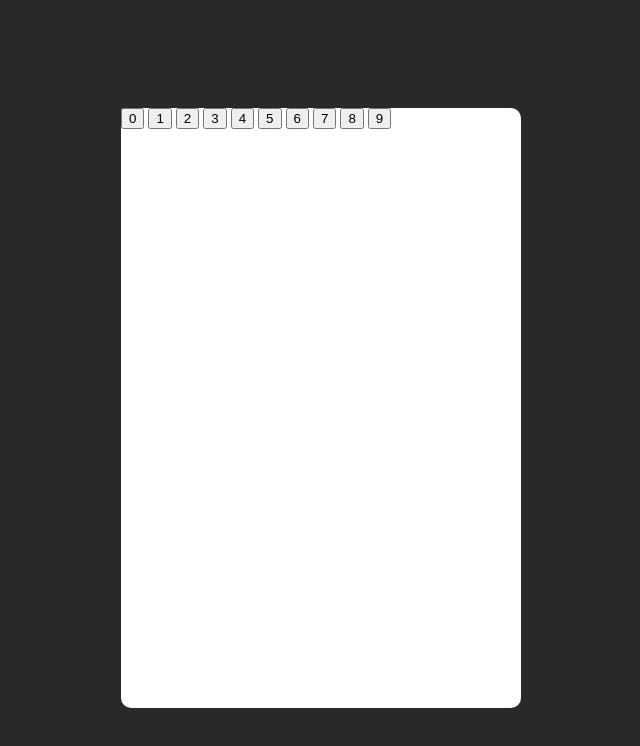
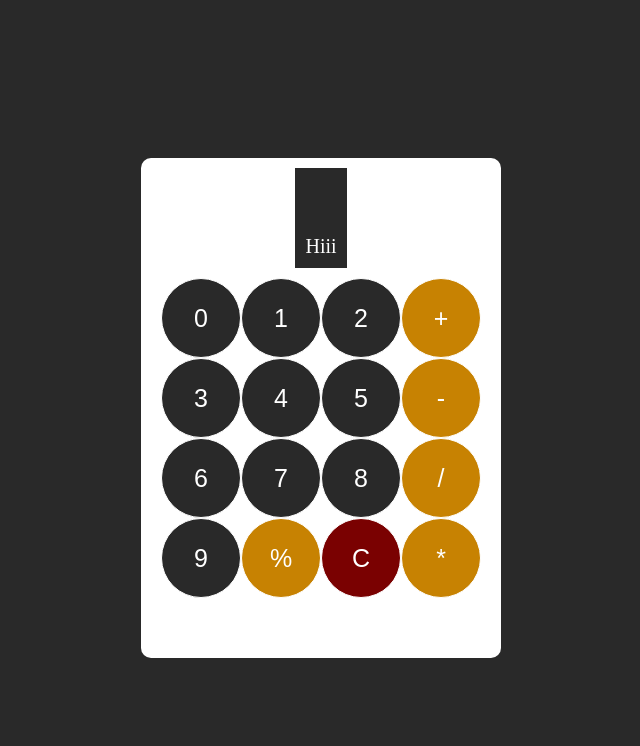
Before and after one commit to Kili196/Calculator, a plain HTML site: page index.html in a window 1280 px wide. Shown: the whole page, without its empty margins (319-959 px from the left). Drawn offline with Linux system fonts and the light colour scheme.

Commit message:
addded styling to buttons and calculator

```diff
--- a/index.html
+++ b/index.html
@@ -12,17 +12,26 @@
   </head>
   <body>
     <div class="main-calculator">
+      <div class="screen">
+        <label> Hiii </label>
+      </div>
       <div class="calc-buttons">
-        <button class="calc-number-button">0</button>
-        <button class="calc-number-button">1</button>
-        <button class="calc-number-button">2</button>
-        <button class="calc-number-button">3</button>
-        <button class="calc-number-button">4</button>
-        <button class="calc-number-button">5</button>
-        <button class="calc-number-button">6</button>
-        <button class="calc-number-button">7</button>
-        <button class="calc-number-button">8</button>
-        <button class="calc-number-button">9</button>
+        <button class="">0</button>
+        <button class="">1</button>
+        <button class="">2</button>
+        <button class="extra-styling">+</button>
+        <button class="">3</button>
+        <button class="">4</button>
+        <button class="">5</button>
+        <button class="extra-styling">-</button>
+        <button class="">6</button>
+        <button class="">7</button>
+        <button class="">8</button>
+        <button class="extra-styling">/</button>
+        <button class="">9</button>
+        <button class="extra-styling">%</button>
+        <button class="extra-styling-delete">C</button>
+        <button class="extra-styling">*</button>
       </div>
     </div>
   </body>
--- a/style.css
+++ b/style.css
@@ -8,8 +8,57 @@ body {
 
 .main-calculator{
     background-color: white;
-    height: 600px;
-    width: 400px;
+    height: 500px;
+    width: 360px;
     border-radius: 10px;
+    display: flex;
+    flex-direction: column;
+
+    align-items: center;
+
 
 }
+
+.calc-buttons {
+    display: flex;
+    width: 90%;
+    flex-wrap: wrap;
+    justify-content: center;
+}
+
+
+.screen {
+    background-color: rgb(41, 41, 41);
+    margin: 10px;
+    height: 80px;
+    display: flex;
+    justify-content: end;
+    align-items: end;
+    padding: 10px;
+
+}
+
+.screen label {
+    color: white;
+    font-size: 20px;
+
+}
+
+.calc-buttons button{
+    font-size: 25px;
+    width: 80px;
+    height: 80px;
+    border-radius: 100%;
+    outline: none;
+    border: 1px solid;
+    background-color: rgb(41, 41, 41);
+    color: white;
+}
+
+.calc-buttons .extra-styling {
+    background-color: rgb(199, 130, 2);
+}
+
+.calc-buttons .extra-styling-delete {
+    background-color: rgb(122, 1, 1);
+}
```
